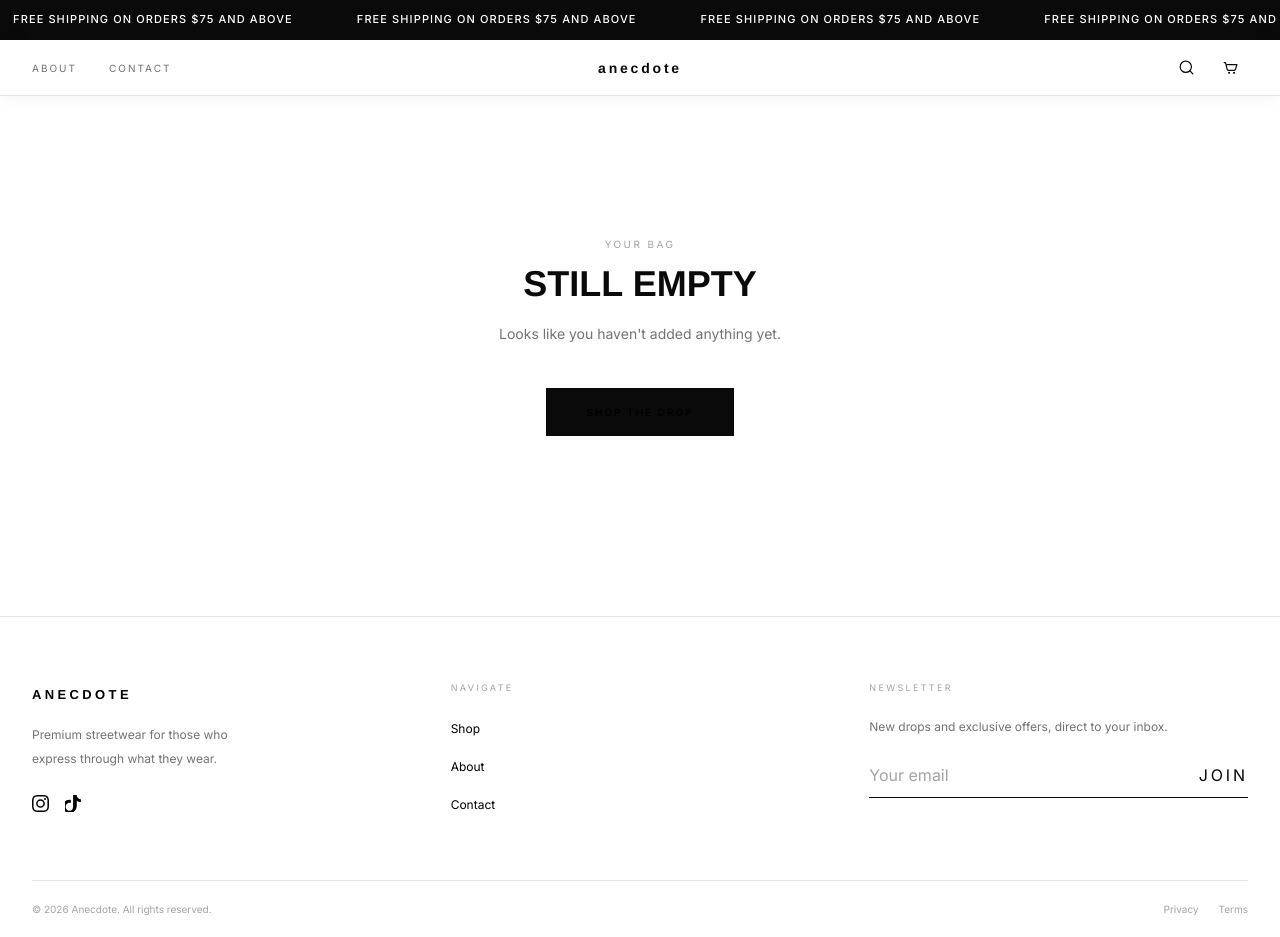
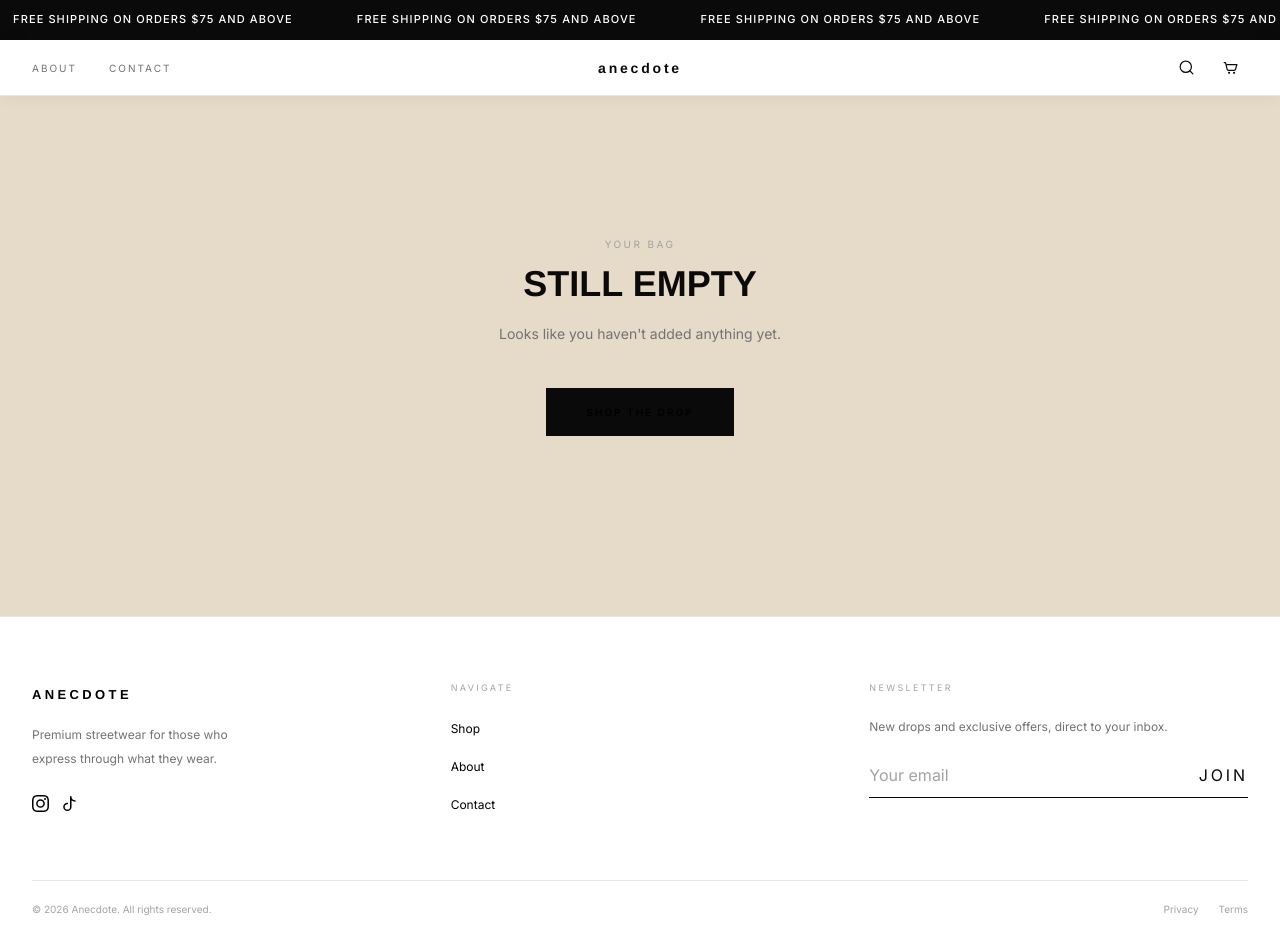
Before and after one commit to Naman-56-56/anecdote-frontend, a React (Vite) app: page /cart in a window 1280 px wide. Built offline with nearby package versions, Linux system fonts and the light colour scheme.

Commit message:
updated frontend

```diff
--- a/src/components/FooterSection.tsx
+++ b/src/components/FooterSection.tsx
@@ -27,7 +27,7 @@ export default function FooterSection() {
               Premium streetwear for those who express through what they wear.
             </p>
             {/* Social */}
-            <div className="mt-6 flex gap-4">
+            <div className="mt-6 flex gap-3">
               <a
                 href="https://www.instagram.com/anecdoteco_?igsh=NTc4MTIwNjQ2YQ%3D%3D&utm_source=qr"
                 target="_blank"
@@ -46,8 +46,8 @@ export default function FooterSection() {
                 aria-label="TikTok"
                 className="text-[#a3a3a3] transition-colors hover:text-[#0a0a0a]"
               >
-                <svg width="17" height="17" viewBox="0 0 24 24" fill="currentColor">
-                  <path d="M12.525.02c1.31-.02 2.61-.01 3.91-.02.08 1.53.63 3.09 1.75 4.17 1.12 1.11 2.7 1.62 4.24 1.79v4.03c-1.44-.05-2.89-.35-4.2-.97-.57-.26-1.1-.59-1.62-.93v7.2c0 1.96-.5 3.95-1.55 5.6-1.04 1.66-2.58 3-4.42 3.73-1.84.74-3.9.96-5.87.56-1.97-.4-3.78-1.35-5.13-2.76-1.36-1.42-2.22-3.32-2.48-5.28-.27-1.95.03-3.95 1-5.69.96-1.74 2.45-3.17 4.26-3.98 1.8-.8 3.84-1.02 5.78-.58V11.1c-1.34-.35-2.8-.2-4.04.4-1.25.59-2.24 1.64-2.75 2.92-.5 1.28-.56 2.7-.16 4 .39 1.3 1.24 2.44 2.37 3.12 1.12.69 2.45.92 3.74.65 1.28-.27 2.4-1.03 3.1-2.1.72-1.07 1-2.37.98-3.66V0h3.58z" />
+                <svg width="17" height="17" viewBox="3.5 2 16 20" fill="none" stroke="currentColor" strokeWidth="1.8" strokeLinecap="round" strokeLinejoin="round">
+                  <path d="M9 12a4 4 0 1 0 4 4V4a5 5 0 0 0 5 5" />
                 </svg>
               </a>
             </div>
--- a/src/components/ProductCard.tsx
+++ b/src/components/ProductCard.tsx
@@ -49,7 +49,7 @@ export default function ProductCard({ product }: ProductCardProps) {
     >
       <Link to={`/product/${product.handle}`} className="block">
         {/* Image container — no border, no shadow, no radius */}
-        <div className="relative aspect-[3/4] overflow-hidden bg-white">
+        <div className="relative aspect-[3/4] overflow-hidden bg-transparent">
           {/* Primary image */}
           {primary ? (
             <img
--- a/src/index.css
+++ b/src/index.css
@@ -14,7 +14,7 @@ body,
 
 body {
   margin: 0;
-  background-color: #faf9f6;
+  background-color: #e6dac8;
   color: #0a0a0a;
   font-family: 'Inter', system-ui, -apple-system, sans-serif;
   font-size: 16px;
--- a/src/layouts/MainLayout.tsx
+++ b/src/layouts/MainLayout.tsx
@@ -4,7 +4,7 @@ import FooterSection from '../components/FooterSection';
 
 export default function MainLayout() {
   return (
-    <div className="flex min-h-screen flex-col bg-white text-black">
+    <div className="flex min-h-screen flex-col bg-[#e6dac8] text-black">
       <Navbar />
       <main className="flex-1">
         <Outlet />
```
